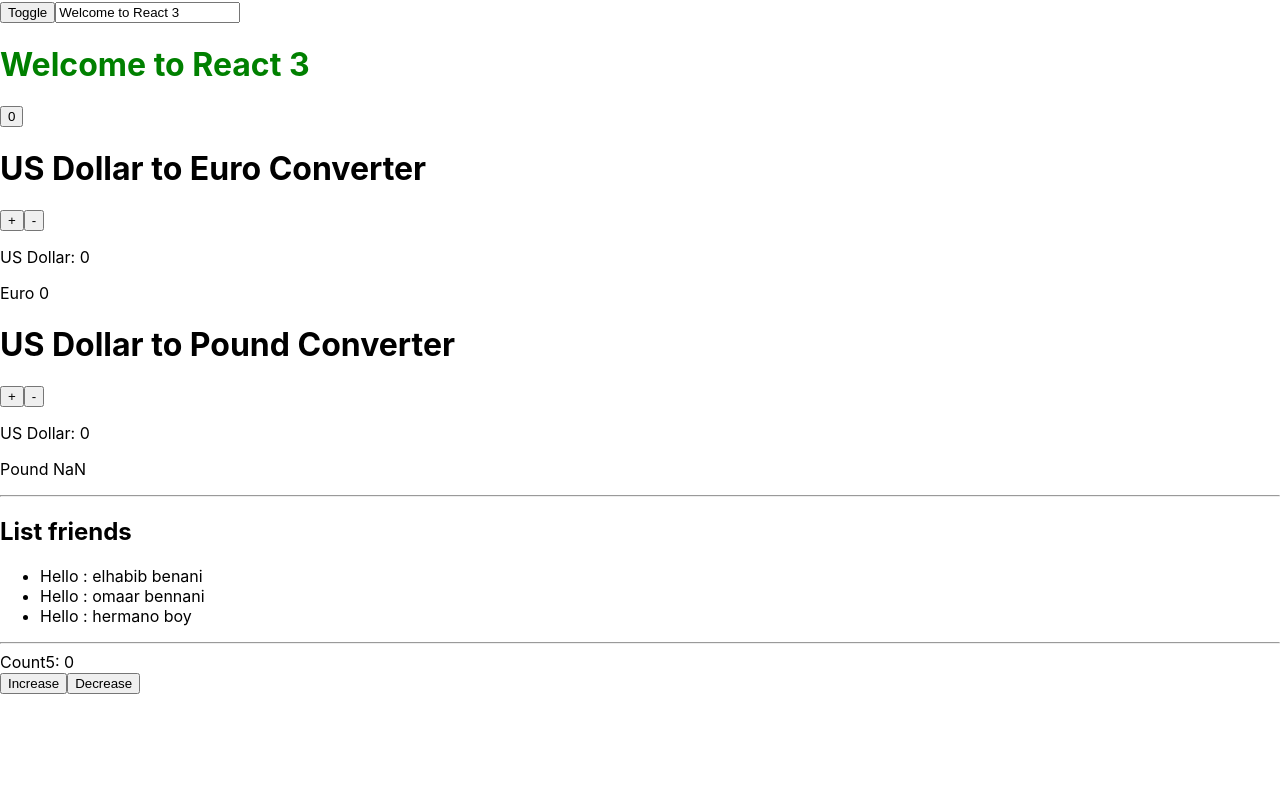
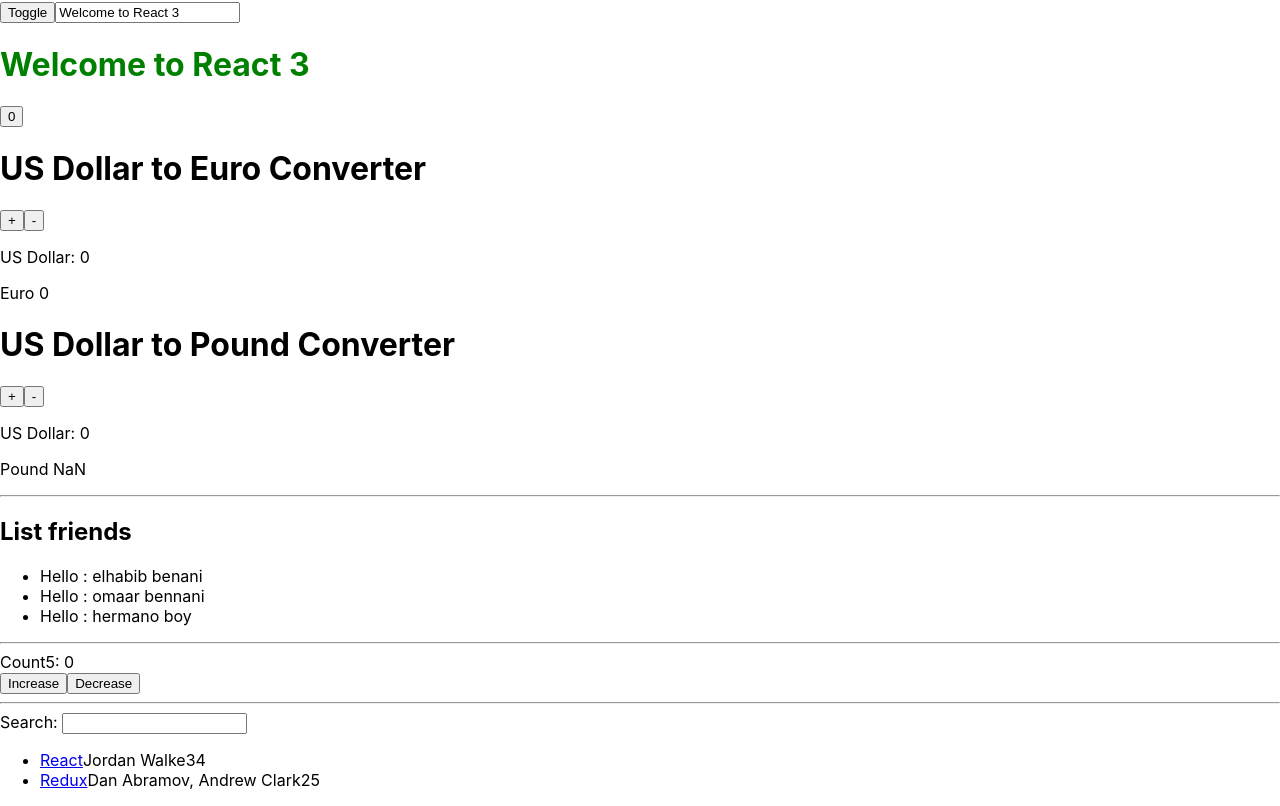
Before and after one commit to elhabibZoro10/Learning, a React (Create React App) app in the folder hacker-stories/: page / in a window 1280 px wide. Shown: the part 630-1436 px from the top of the page. Before the commit the page ends 1324 px from the top, so only its background shows below. Built offline with nearby package versions, Linux system fonts and the light colour scheme.

Commit message:
Lifting State in React

```diff
--- a/hacker-stories/src/App.js
+++ b/hacker-stories/src/App.js
@@ -6,8 +6,9 @@
 import List from "./List";
 import Pound from "./Pound";
 import Search from "./Search";
+import Search1 from "./Search1";
 import Welcome from "./Welcome";
-import React, { useState } from "react";
+import React, { use, useState } from "react";
 
 function getTitle(title) {
   return title;
@@ -87,6 +88,15 @@
   const handleDecrease5 = () => {
     setTimeout(() => setCount5(count5 - 1), 1000);
   };
+
+  //Lifting State in React
+  const [searchTerm, setSearchTerm] = useState("");
+  const handelSearch = (e) => {
+    setSearchTerm(e.target.value);
+  };
+  const searchedStories = list.filter((story) =>
+    story.title.toLowerCase().includes(searchTerm.toLowerCase())
+  );
   return (
     <div>
       <h1>Hello {getTitle("React")}</h1>
@@ -131,6 +141,11 @@
           Decrease
         </button>
       </div>
+      <hr />
+      <Search1 onSearch={handelSearch} />
+      <div>
+        <List list={searchedStories} />
+      </div>
     </div>
   );
 }
--- /dev/null
+++ b/hacker-stories/src/Search1.jsx
@@ -0,0 +1,12 @@
+import React from "react";
+
+const Search1 = (props) => {
+  return (
+    <div>
+      <label htmlFor="search">Search: </label>
+      <input id="search" type="text" onChange={props.onSearch} />
+    </div>
+  );
+};
+
+export default Search1;
```
